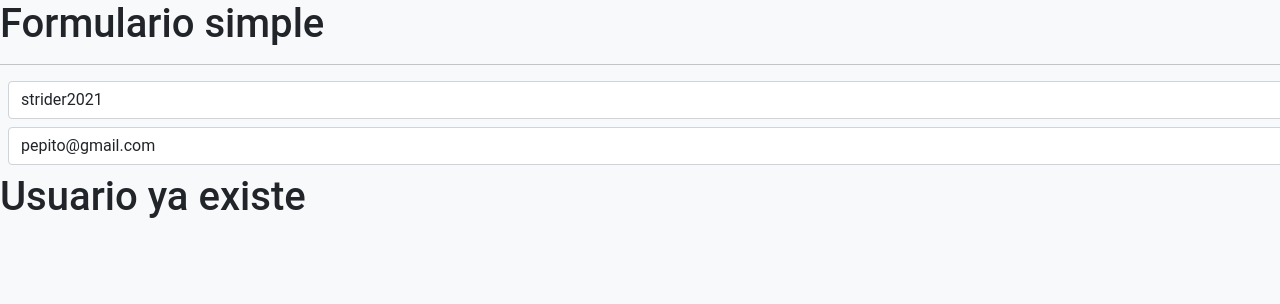
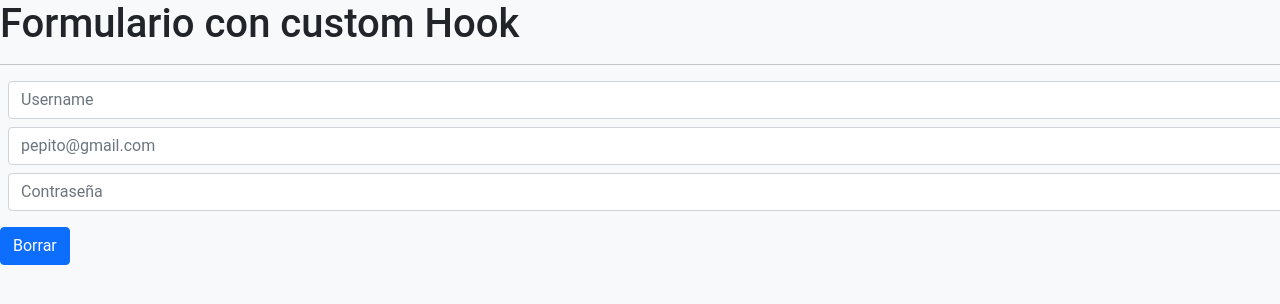
Before and after one commit to Pablo592/react-curso, a React (Vite) app in the folder 05-hook-app/: page / in a window 1280 px wide. Shown: the top 304 px of the page. Built offline with nearby package versions, Linux system fonts and the light colour scheme.

Commit message:
Formulario con custom hooks

```diff
--- a/05-hook-app/src/02-useEffect/SimpleForm.jsx
+++ b/05-hook-app/src/02-useEffect/FormWithCustomHook.jsx
@@ -1,27 +1,17 @@
 import React from 'react'
 import { useState } from 'react'
 import { useEffect } from 'react'
-import { Message } from './Message'
+import { useForm } from '../hooks/useForm'
 
-export const SimpleForm = () => {
+export const FormWithCustomHook = () => {
 
+    const {formState, onInputChange,onResetForm,username, email, password} = useForm(
+        {
+            username: '',
+            email: '',
+            password: ''
+        })
 
-    const [formState, setFormState] = useState({
-
-        username: 'strider2021',
-        email: 'pepito@gmail.com'
-    })
-
-    const { username, email } = formState
-
-    const onInputChange = ({ target }) => {
-        const { name, value } = target
-        // console.log(name, value)
-        setFormState({
-            ...formState,
-            [name]: value
-        })
-    }
 
     useEffect(() => {
         console.log('useEffect llamado')
@@ -37,10 +27,9 @@
         console.log('email cambió')
     }, [email])
 
-
     return (
         <>
-            <h1>Formulario simple</h1>
+            <h1>Formulario con custom Hook</h1>
 
             <hr />
 
@@ -62,7 +51,17 @@
                 onChange={onInputChange}
             />
 
-            {username === 'strider2021' && <Message />}
+            <input
+                type="password"
+                className='form-control m-2'
+                placeholder='Contraseña'
+                name='password'
+                value={password}
+                onChange={onInputChange}
+            />
+
+            <button onClick={onResetForm} className='btn btn-primary mt-2'>Borrar</button>
+
         </>
     )
 }
--- a/05-hook-app/src/02-useEffect/Message.jsx
+++ b/05-hook-app/src/02-useEffect/Message.jsx
@@ -3,19 +3,25 @@
 
 export const Message = () => {
 
-    useEffect(() => {
-      console.log('Mensaje montado')
+  useEffect(() => {
 
-      return () => {
-        console.log('Mensaje desmontado')
-      }
-    }, [])
+    const onMouseMove = ({ x, y }) => {
+      const coors = { x, y }
+      console.log(coors)
+    }
+
+    window.addEventListener('mousemove', onMouseMove)
+
+    return () => {
+      window.removeEventListener('mousemove', onMouseMove)
+    }
+  }, [])
 
 
 
   return (
     <>
-    <h1>Usuario ya existe</h1>
+      <h1>Usuario ya existe</h1>
     </>
   )
 }
--- /dev/null
+++ b/05-hook-app/src/hooks/useForm.js
@@ -0,0 +1,28 @@
+import { useState } from 'react'
+
+export const useForm = (initialForm = {}) => {
+
+    const [formState, setFormState] = useState(initialForm)
+
+    const onInputChange = ({ target }) => {
+        const { name, value } = target
+        // console.log(name, value)
+        setFormState({
+            ...formState,
+            [name]: value
+        })
+    }
+
+    const onResetForm = () => {
+        setFormState(initialForm)
+    }
+
+
+    return {
+        ...formState,
+        formState,
+        onInputChange,
+        onResetForm
+
+    }
+}
--- a/05-hook-app/src/main.jsx
+++ b/05-hook-app/src/main.jsx
@@ -5,9 +5,10 @@
 import { CounterApp } from './01-useState/CounterApp.jsx'
 import { CounterWithCustomHook } from './01-useState/CounterWithCustomHook.jsx'
 import { SimpleForm } from './02-useEffect/SimpleForm.jsx'
+import { FormWithCustomHook } from './02-useEffect/FormWithCustomHook.jsx'
 
 ReactDOM.createRoot(document.getElementById('root')).render(
  // <React.StrictMode>
-    <SimpleForm />
+    <FormWithCustomHook />
  // </React.StrictMode>,
 )
```
